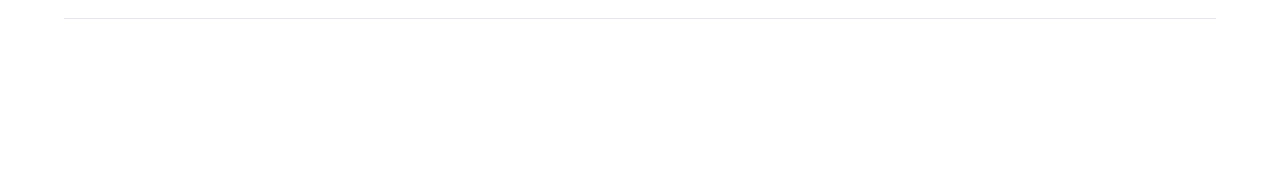
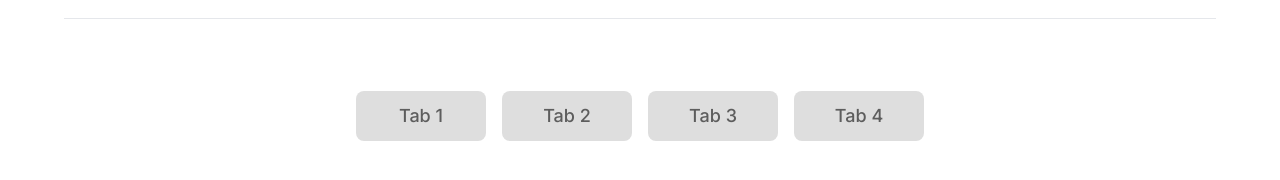
Before and after one commit to sabbir-noyon/clip-canvas-js, a plain HTML site: page index.html in a window 1280 px wide. Shown: the part 114-294 px from the top of the page. Drawn offline with nearby package versions, Linux system fonts and the light colour scheme.

Commit message:
Tab Area Completed

```diff
--- a/index.html
+++ b/index.html
@@ -62,6 +62,46 @@
      <!--Navigation Section End-->
 
 
+     <main>
+
+        <!-- Tab Area of Main Start -->
+        <section>
+
+            <div class="tab-container mt-6 ">
+
+                <div id=" "  class="tabs flex justify-center">
+                    <a class="tab">Tab 1</a>
+                    <a class="tab">Tab 2</a>
+                    <a class="tab">Tab 3</a>
+                    <a class="tab">Tab 4</a>
+                </div>
+
+            </div>
+
+        </section>
+        <!-- Tab Area of Main End -->
+
+
+        <!-- Main / Card Area of Main Start-->
+        <section>
+
+
+
+
+        </section>
+
+
+
+
+
+
+
+
+     </main>
+
+
+
+
 
 
 
--- a/style.css
+++ b/style.css
@@ -9,3 +9,23 @@
 .hr{
    height: 1px;
 }
+
+
+
+/* Main Area Started */
+
+
+.tabs a{
+
+   font-size: 18px;
+   font-style: normal;
+   font-weight: 500;
+   color: #252525B2;
+   background-color: #25252526;
+   margin: 8px;
+   border-radius: 8px;
+   min-height: 50px;
+   min-width: 130px;
+
+
+}
```
